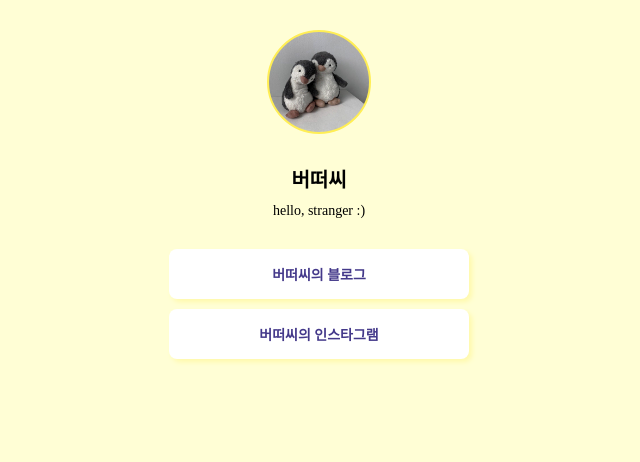
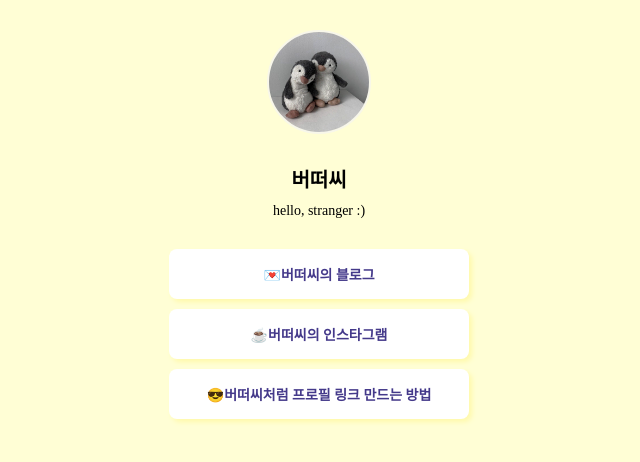
Before and after one commit to butter2022/mypage, a plain HTML site: page index.html in a window 1280 px wide. Shown: the whole page, without its empty margins (321-961 px from the left). Drawn offline with Linux system fonts and the light colour scheme; a web font is replaced by a local one.

Commit message:
Update index.html

```diff
--- a/index.html
+++ b/index.html
@@ -25,7 +25,7 @@
 
                 border-radius: 100%;
 
-                border : 2px solid rgb(255, 238, 84);
+                border : 2px solid rgb(248, 247, 234);
 
                 background-image: url(profile.png);
                 background-position: center;
@@ -86,8 +86,9 @@
             <div class="profile"></div>
             <h1 class="main">버떠씨</h1>
             <p1 class="sub">hello, stranger :) </p1>
-            <a target="_blank" href="https://blog.naver.com/and_buttercup">버떠씨의 블로그</a>
-            <a target="_blank" href="https://www.instagram.com/but_her_sea">버떠씨의 인스타그램</a>
+            <a target="_blank" href="https://blog.naver.com/and_buttercup">💌버떠씨의 블로그</a>
+            <a target="_blank" href="https://www.instagram.com/but_her_sea">☕버떠씨의 인스타그램</a>
+            <a target="_blank" href="https://spartacodingclub.kr/?f_name=%EC%9D%B4%ED%95%9C%EA%B2%B0&f_uid=633659927b3ab9f9c908c317">😎버떠씨처럼 프로필 링크 만드는 방법</a>
         </div>
     </body>
 </html>
```
